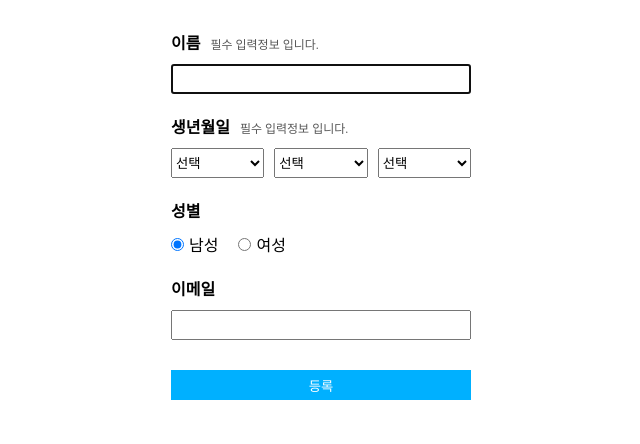
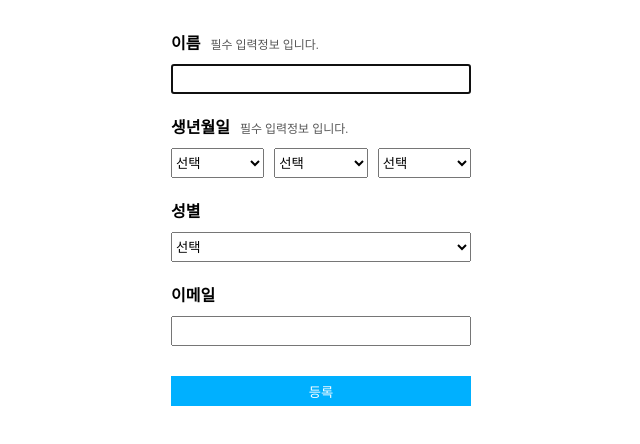
Before and after one commit to toy-study-2020/basic-react, a React (Create React App) app in the folder 강민정/sign-in/: page / in a window 1280 px wide. Shown: the top 444 px of the page, without its empty margins (319-959 px from the left). Built offline with nearby package versions, Linux system fonts and the light colour scheme; the HTML template or start-up script is replaced by a standard one.

Commit message:
React.js - 회원가입 성별 선택부분 대세를 따라서 셀렉트로 변경

```diff
--- a/강민정/sign-in/src/components/FormMember.jsx
+++ b/강민정/sign-in/src/components/FormMember.jsx
@@ -36,25 +36,14 @@ const FormMember = ({ type, check, value}) => {
 
           {type.CLASS === 'gender' &&
             <>
-              <label aria-label="남성">
-                <input
-                  type="radio"
-                  name={`${type.CLASS}`}
-                  value="남성"
-                  onChange={check}
-                  checked={type.DEFAULT === '남성'}
-                />
-                <span>남성</span>
-              </label>
-              <label aria-label="여성">
-                <input
-                  type="radio"
-                  name={`${type.CLASS}`}
-                  value="여성"
-                  onChange={check}
-                />
-                <span>여성</span>
-              </label>
+              <select
+                name={type.CLASS}
+                onChange={check}
+              >
+                <option value={type.DEFAULT}>선택</option>
+                <option value="male">남성</option>
+                <option value="female">여성</option>
+              </select>
             </>
           }
 
--- a/강민정/sign-in/src/style/style.scss
+++ b/강민정/sign-in/src/style/style.scss
@@ -46,6 +46,11 @@ body {
             margin-right: 5px;
         }
     }
+
+    select {
+        width: 100%;
+        height: 30px;
+    }
 }
 
 .member-birth {
@@ -61,11 +66,6 @@ body {
         & + label {
             margin-left: 10px;
         }
-    }
-
-    select {
-        width: 100%;
-        height: 30px;
     }
 }
 
```
